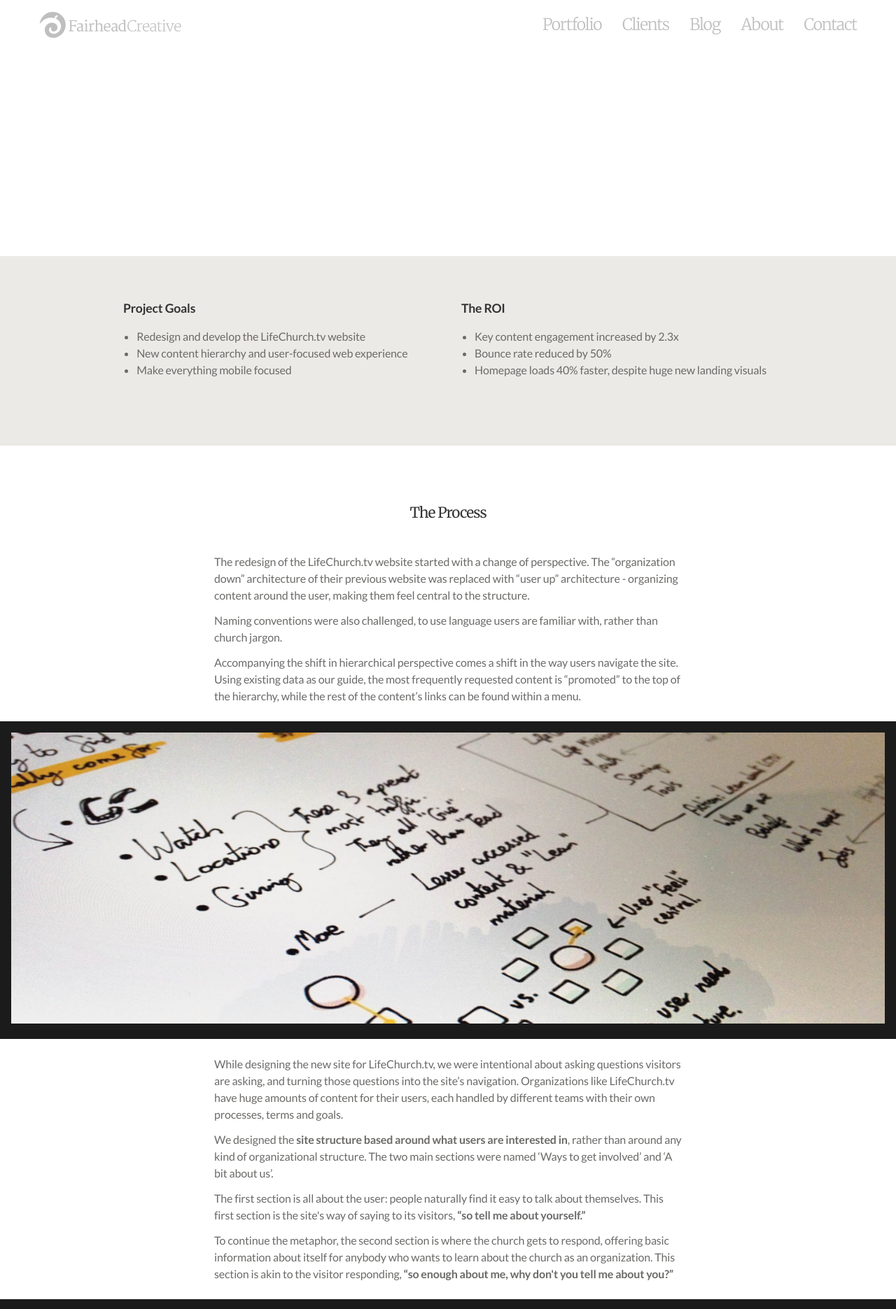
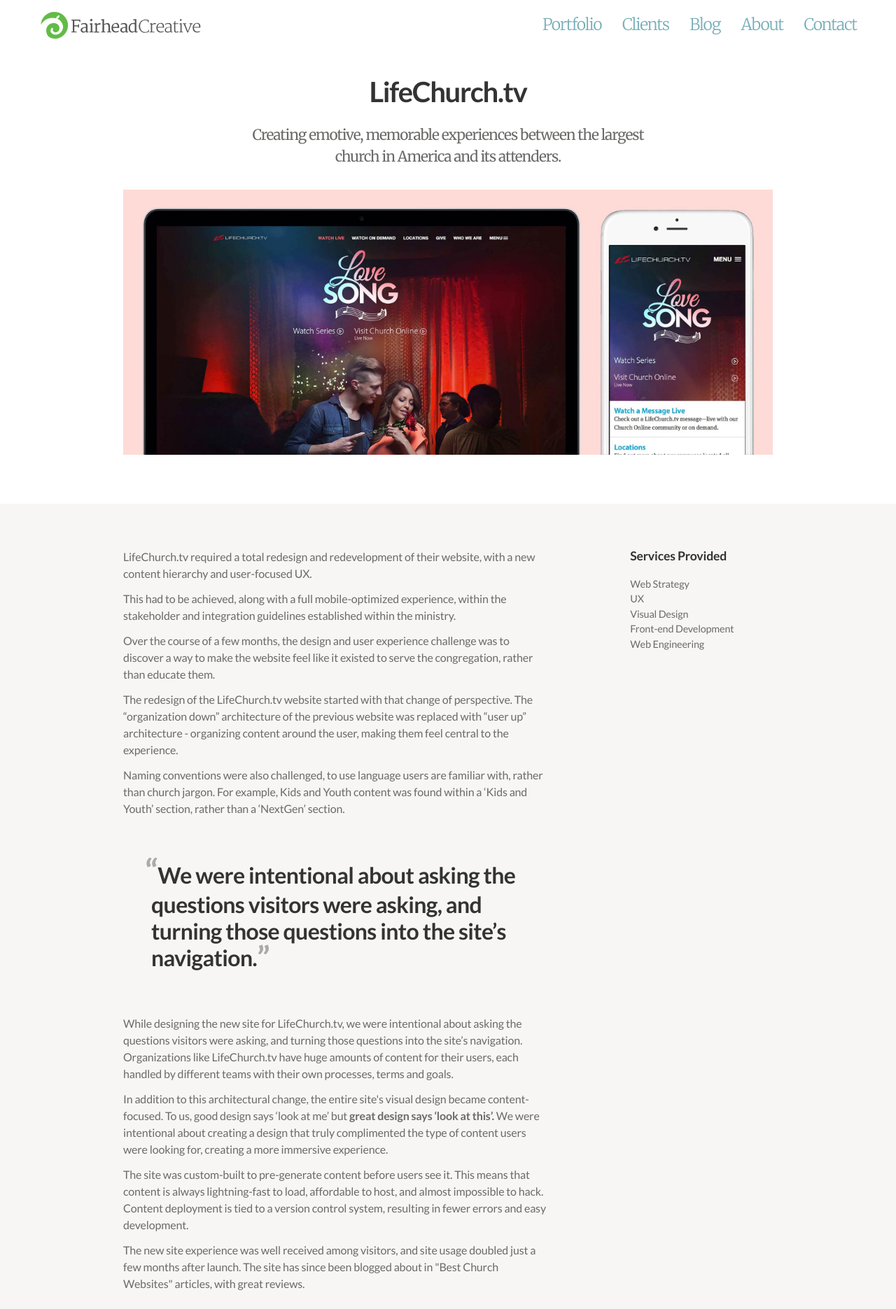
Before and after one commit to fairheadcreative/fairheadcreative, a Jekyll site: the page built from studies/lifechurchtv.html, in a window 1280 px wide. Shown: the top 1871 px of the page at 70% size. Built offline with Jekyll 4.4.1, drawn with Linux system fonts in a browser that asks for light colours; Markdown is read by kramdown in place of the engine named in the settings; some of the changed text lies outside the part shown.

Commit message:
Update LC study page

```diff
--- a/_layouts/study.html
+++ b/_layouts/study.html
@@ -1,12 +1,4 @@
 ---
 layout: layout
-splash: true
 ---
-  <div class="group container">
-    <header>
-      <h1>{{ page.title }}</h1>
-    </header>
-  </div>
-</div>
-
 {{ content }}
--- a/_sass/_home.scss
+++ b/_sass/_home.scss
@@ -163,7 +163,7 @@
   }
 }
 
-#quotes {
+.home #quotes {
   background: lighten($base-border-color, 5);
 
   #a-few-clients {
--- a/_sass/_navigation.scss
+++ b/_sass/_navigation.scss
@@ -30,8 +30,7 @@
     }
 
     .portfolio &,
-    .clients &,
-    .study & {
+    .clients & {
       color: #bfbfbf;
 
       &:hover {
@@ -106,8 +105,7 @@
 
   .portfolio &,
   .about &,
-  .clients &,
-  .study & {
+  .clients {
     background: url('../images/global/fairhead-creative-light.svg') no-repeat;
     background-size: contain;
   }
--- a/_sass/_study.scss
+++ b/_sass/_study.scss
@@ -1,71 +1,112 @@
 .study {
   h1 {
-    text-align: center;
-    padding: .5em 0 1em;
-    color: white;
     font-family: Lato;
     font-size: 2.5em;
     line-height: 1;
     font-weight: 700;
   }
 
-  .splash {
-    background-size: cover;
-    background-position: right center;
+  header {
+    text-align: center;
+    padding-bottom: 2em;
+
+    @include media($medium-screen) {
+      padding-bottom: 4em;
     }
 
-  .details {
-    background: $base-border-color;
+    p {
+      @extend h2;
+      color: $medium-gray;
+      margin: 0 auto 1.5em;
+      max-width: 30em;
 
-    .container {
+      @include media(max-width $medium-screen) {
+        font-size: 1.2em;
+      }
+    }
+  }
+
+  .single {
+    @extend .container;
     max-width: $large-screen;
   }
+
+  .study-2 {
+    @include media($medium-screen) {
+      @include span-columns(8);
+    }
+
+    blockquote p {
+      font-size: 2em;
+      padding: 1em 0 1.2em;
+      line-height: 1.2;
+      color: $dark-gray;
+      font-family: Lato;
+      font-weight: 700;
+      font-style: normal;
+      letter-spacing: -0.02em;
+    }
+  }
+
+  #study-services {
+    @include media($medium-screen) {
+      @include span-columns(3);
+      @include shift(1);
 
       h3 {
         margin-top: 0;
       }
+
+      ul {
+        font-size: .9em;
+
+      }
     }
 
-  #goals,
-  #roi {
+    ul {
+      margin-bottom: 1em;
+    }
+  }
+
+  figure {
+    width: 100%;
+    margin: 0;
+  }
+
+  .group.alt {
+    background: lighten($base-border-color, 5);
+  }
+}
+
+.lifechurchtv {
+  .stats {
+    background: #191a12 url("/images/studies/lifechurchtv/lifechurch-hero2_2x.jpg") top center no-repeat;
+    background-size: 100% auto;
+    padding-top: .1em;
     padding-bottom: 2em;
 
     @include media($medium-screen) {
-      @include span-columns(6);
+      @include row;
+      padding-top: 100px;
+      padding-bottom: 130px;
     }
 
-    ul {
-      list-style: disc outside;
-      padding-left: 1.2em;
-    }
+    .stat {
+      @include media($medium-screen) {
+        @include span-columns(4);
       }
 
-  #roi {
-    padding-bottom: 0;
-  }
-
-  .single {
-    h2, p {
-      max-width: 700px;
-      margin-left: auto;
-      margin-right: auto;
-      padding-left: 1em;
-      padding-right: 1em;
+      text-align: center;
+      color: #7ca69c;
     }
 
     h2 {
-      text-align: center;
-    }
-
-    figure {
-      background-color: #1b1b1b;
-      width: 100%;
-      margin: 1.5em 0;
-      border: 1em solid #1b1b1b;
+      font-family: Lato;
+      font-size: 4.5em;
+      line-height: 1;
+      font-weight: 700;
+      color: white;
+      margin-bottom: 0;
     }
   }
 }
-
-.lifechurchtv.study .splash {
-  background-image: url('/images/studies/lifechurchtv/lifechurch-intro_2x.jpg');
-}
--- a/_sass/base/_typography.scss
+++ b/_sass/base/_typography.scss
@@ -110,6 +110,8 @@
 
   &:after {
     content: "”";
+    margin-top: -10px;
+    position: absolute;
   }
 }
 
--- a/studies/lifechurchtv.html
+++ b/studies/lifechurchtv.html
@@ -1,65 +1,75 @@
 ---
 layout: study
-title: Fairhead Creative and LifeChurch.tv
+title: Fairhead Creative + LifeChurch.tv
 permalink: /lifechurchtv/
 client: LifeChurch.tv
 class: lifechurchtv study
-intro: Creating emotive, memorable user experiences between the largest church in America and its attenders.
 ---
-<div class="details group">
-  <div class="container">
-    <section id="goals">
-      <h3>Project Goals</h3>
-      <ul>
-        <li>Redesign and develop the LifeChurch.tv website</li>
-        <li>New content hierarchy and user-focused web experience</li>
-        <li>Make everything mobile focused</li>
-      </ul>
-    </section>
-    <section id="roi">
-      <h3>The ROI</h3>
-      <ul>
-        <li>Key content engagement increased by 2.3x</li>
-        <li>Bounce rate reduced by 50%</li>
-        <li>Homepage loads 40% faster, despite huge new landing visuals</li>
-      </ul>
-    </section>
-  </div>
-</div>
+<header class="container single">
+  <h1>LifeChurch.tv</h1>
+  <p>Creating emotive, memorable experiences between the largest church in America and its attenders.</p>
 
-<article class="group single">
-  <h2>The Process</h2>
+  <img src="/images/studies/lifechurchtv/lifechurch-hero_2x.jpg" alt="" />
+</header>
 
-  <p>The redesign of the LifeChurch.tv website started with a change of perspective. The “organization down” architecture of their previous website was replaced with “user up” architecture - organizing content around the user, making them feel central to the structure.</p>
+<div class="group alt">
+  <div class="single">
+    <div class="study-2">
+      <p>LifeChurch.tv required a total redesign and redevelopment of their website, with a new content hierarchy and user-focused UX.</p>
+      <p>This had to be achieved, along with a full mobile-optimized experience, within the stakeholder and integration guidelines established within the ministry.</p>
 
-  <p>Naming conventions were also challenged, to use language users are familiar with, rather than church jargon.</p>
+      <p>Over the course of a few months, the design and user experience challenge was to discover a way to make the website feel like it existed to serve the congregation, rather than educate them.</p>
 
-  <p>Accompanying the shift in hierarchical perspective comes a shift in the way users navigate the site. Using existing data as our guide, the most frequently requested content is “promoted” to the top of the hierarchy, while the rest of the content’s links can be found within a menu.</p>
+      <p>The redesign of the LifeChurch.tv website started with that change of perspective. The “organization down” architecture of the previous website was replaced with “user up” architecture - organizing content around the user, making them feel central to the experience.</p>
 
-  <figure><img src="/images/studies/lifechurchtv/lifechurch-sub1_2x.jpg" alt="" /></figure>
+      <p>Naming conventions were also challenged, to use language users are familiar with, rather than church jargon. For example, Kids and Youth content was found within a ‘Kids and Youth’ section, rather than a ‘NextGen’ section.</p>
 
-  <p>While designing the new site for LifeChurch.tv, we were intentional about asking questions visitors are asking, and turning those questions into the site’s navigation. Organizations like LifeChurch.tv have huge amounts of content for their users, each handled by different teams with their own processes, terms and goals.</p>
+      <blockquote>
+        <p>We were intentional about asking the questions visitors were asking, and turning those questions into the site’s navigation.</p>
+      </blockquote>
 
-  <p>We designed the <strong>site structure based around what users are interested in</strong>, rather than around any kind of organizational structure. The two main sections were named ‘Ways to get involved’ and ‘A bit about us’.</p>
-
-  <p>The first section is all about the user: people naturally find it easy to talk about themselves. This first section is the site's way of saying to its visitors, <strong>“so tell me about yourself.”</strong></p>
-
-  <p>To continue the metaphor, the second section is where the church gets to respond, offering basic information about itself for anybody who wants to learn about the church as an organization. This section is akin to the visitor responding, <strong>“so enough about me, why don't you tell me about you?”</strong></p>
-
-  <figure><img src="/images/studies/lifechurchtv/lifechurch-sub2_2x.jpg" alt="" /></figure>
+      <p>While designing the new site for LifeChurch.tv, we were intentional about asking the questions visitors were asking, and turning those questions into the site’s navigation. Organizations like LifeChurch.tv have huge amounts of content for their users, each handled by different teams with their own processes, terms and goals.</p>
 
       <p>In addition to this architectural change, the entire site's visual design became content-focused. To us, good design says ‘look at me’ but <strong>great design says ‘look at this’.</strong> We were intentional about creating a design that truly complimented the type of content users were looking for, creating a more immersive experience.</p>
 
       <p>The site was custom-built to pre-generate content before users see it. This means that content is always lightning-fast to load, affordable to host, and almost impossible to hack. Content deployment is tied to a version control system, resulting in fewer errors and easy development.</p>
 
-  <p>Content and structural changes can be made quickly and efficiently, giving the site a speed to market that most similarly sized websites don't have.</p>
+      <p>The new site experience was well received among visitors, and site usage doubled just a few months after launch. The site has since been blogged about in "Best Church Websites" articles, with great reviews.</p>
+    </div>
 
-  <figure><img src="/images/studies/lifechurchtv/lifechurch-sub3_2x.jpg" alt="" /></figure>
+    <div id="study-services">
+      <h3>Services Provided</h3>
+      <ul>
+        <li>Web Strategy</li>
+        <li>UX</li>
+        <li>Visual Design</li>
+        <li>Front-end Development</li>
+        <li>Web Engineering</li>
+      </ul>
+    </div>
+  </div>
+</div>
 
-  <p>The new site experience was well received among visitors, and site usage doubled just a few months after launch. The site has since been blogged about in "Best Church Websites" articles, with great reviews.</p>
+<figure class="stats">
+  <div class="single">
+    <div class="stat">
+      <h2>2.3x</h2>
+      <p>key content engagement</p>
+    </div>
 
-  <p>It's far from just a pretty face: <strong>it works.</strong></p>
-</article>
+    <div class="stat">
+      <h2>50%</h2>
+      <p>bounce rate reduction</p>
+    </div>
+
+    <div class="stat">
+      <h2>40%</h2>
+      <p>page speed increases</p>
+    </div>
+  </div>
+</figure>
+
+<figure><img src="/images/studies/lifechurchtv/lifechurch-sub1_2x.jpg" alt="" /></figure>
 
 <section id="closing-strapline">
   <div class="container">
```
Also changed, not shown: images/studies/lifechurchtv/lifechurch-hero2_2x.jpg (added), images/studies/lifechurchtv/lifechurch-hero_2x.jpg (added). Lines whose indentation alone changed are shown as unchanged.
